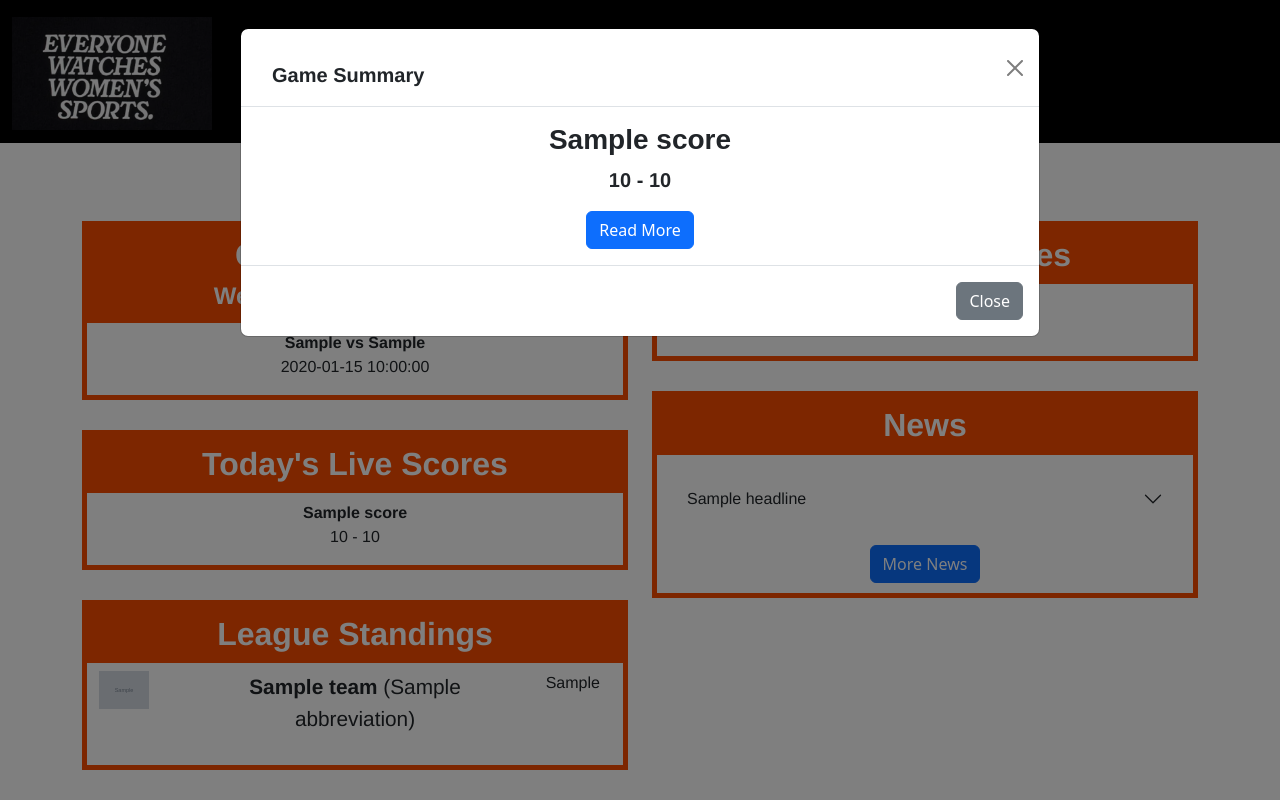
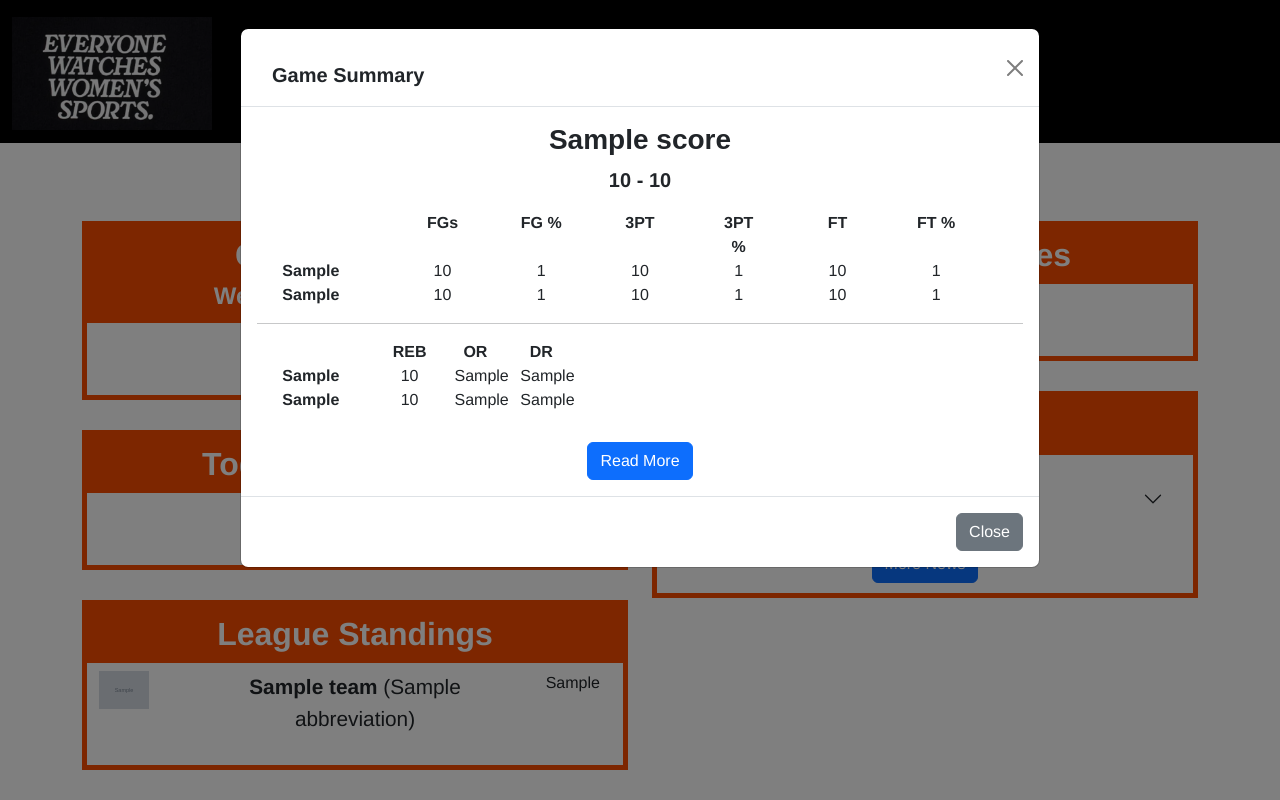
Before and after one commit to gnemzek/sports-hub, a Flask app: template templates/wnba-home.html in a window 1280 px wide, after a click that opens the changed part. Run offline with Flask 3, Linux system fonts and the light colour scheme; the template is opened without the code that fills it: most values are stand-ins (such as "Sample title", 1, 10 or a date in 2020); grey boxes marked "Sample" are stand-in pictures; some web fonts are replaced.

Commit message:
Added stats to Summary modal

```diff
--- a/static/styles.css
+++ b/static/styles.css
@@ -32,6 +32,12 @@ Blue: 1982C4 */
     }
 }
 
+body,
+p,
+a {
+    font-family: roc-grotesk, Helvetica, Arial, Roboto, sans-serif;
+}
+
 h1 {
     text-align: center;
     margin: 15px;
@@ -62,10 +68,7 @@ h2 {
 
 }
 
-p,
-a {
-    font-family: roc-grotesk, Helvetica, Arial, Roboto, sans-serif;
-}
+
 
 .img-fluid {
     width: 100%;
@@ -179,6 +182,15 @@ a.btn.btn-primary.news-button {
     font-size: 20px;
 }
 
+.team-name-table,
+.table-headings {
+    font-weight: bold;
+}
+
+.summary-read-more {
+    margin-top: 30px;
+}
+
 /* News Page */
 .nav li {
     margin-right: 5px;
--- a/templates/wnba-home.html
+++ b/templates/wnba-home.html
@@ -87,8 +87,8 @@
           </div>
 
           <!-- Modal -->
-          <div class="modal fade" id="game-summary-modal-{{ score.id }}" tabindex="-1" aria-labelledby="game-summary-modal-{{ score.id }}Label"
-            aria-hidden="true">
+          <div class="modal fade" id="game-summary-modal-{{ score.id }}" tabindex="-1"
+            aria-labelledby="game-summary-modal-{{ score.id }}Label" aria-hidden="true">
             <div class="modal-dialog modal-lg">
               <div class="modal-content">
                 <div class="modal-header">
@@ -96,9 +96,75 @@
                   <button type="button" class="btn-close" data-bs-dismiss="modal" aria-label="Close"></button>
                 </div>
                 <div class="modal-body">
-                 <h3><span class="game-name">{{ score.name }} </span> </h3>
-                 <p class="summary-game-score">{{ score.away_score }} - {{ score.home_score }}</p>
-                 <a href="{{score.link}}" class="btn btn-primary" target="_blank">Read More</a>
+                  <h3><span class="game-name">{{ score.name }} </span> </h3>
+                  <p class="summary-game-score">{{ score.away_score }} - {{ score.home_score }}</p>
+
+                  <div class="row table-headings">
+                    <div class="col-2"></div>
+                    <div class="col-2">FGs</div>
+                    <div class="col-1">FG %</div>
+                    <div class="col-2">3PT</div>
+                    <div class="col-1">3PT %</div>
+                    <div class="col-2">FT</div>
+                    <div class="col-1">FT %</div>
+                    <!-- <div class="col-1">REB</div>
+                    <div class="col-1">OR</div>
+                    <div class="col-1">DR</div> -->
+                  </div>
+                  <div class="row">
+                    <div class="col-2"><span class="team-name-table"
+                        style="color: #{{score.away_team_color}}">{{score.away_short_display}}</span></div>
+                    <div class="col-2">{{score.away_FG_score}}</div>
+                    <div class="col-1">{{score.away_FG_percentage}}</div>
+                    <div class="col-2">{{score.away_3PT_score}}</div>
+                    <div class="col-1">{{score.away_3PT_percentage}}</div>
+                    <div class="col-2">{{score.away_freeThrow_score}}</div>
+                    <div class="col-1">{{score.away_freeThrow_percentage}}</div>
+                    <!-- <div class="col-1">{{score.away_total_rebounds}}</div>
+                    <div class="col-1">{{score.away_offensive_rebounds}}</div>
+                    <div class="col-1">{{score.away_defensive_rebounds}}</div> -->
+                  </div>
+                  <div class="row">
+                    <div class="col-2"><span class="team-name-table"
+                        style="color: #{{score.home_team_color}}">{{score.home_short_display}}</span></div>
+                    <div class="col-2">{{score.home_FG_score}}</div>
+                    <div class="col-1">{{score.home_FG_percentage}}</div>
+                    <div class="col-2">{{score.home_3PT_score}}</div>
+                    <div class="col-1">{{score.home_3PT_percentage}}</div>
+                    <div class="col-2">{{score.home_freeThrow_score}}</div>
+                    <div class="col-1">{{score.home_freeThrow_percentage}}</div>
+                    <!-- <div class="col-1">{{score.home_total_rebounds}}</div>
+                    <div class="col-1">{{score.home_offensive_rebounds}}</div>
+                    <div class="col-1">{{score.home_defensive_rebounds}}</div> -->
+                  </div>
+
+                  <hr>
+
+                  <div class="row table-headings">
+                    <div class="col-2"></div>
+                    <div class="col-1">REB</div>
+                    <div class="col-1">OR</div>
+                    <div class="col-1">DR</div>
+                  </div>
+                  <div class="row">
+                    <div class="col-2"><span class="team-name-table"
+                        style="color: #{{score.away_team_color}}">{{score.away_short_display}}</span></div>
+
+                    <div class="col-1">{{score.away_total_rebounds}}</div>
+                    <div class="col-1">{{score.away_offensive_rebounds}}</div>
+                    <div class="col-1">{{score.away_defensive_rebounds}}</div>
+                  </div>
+                  <div class="row">
+                    <div class="col-2"><span class="team-name-table"
+                        style="color: #{{score.home_team_color}}">{{score.home_short_display}}</span></div>
+
+                    <div class="col-1">{{score.home_total_rebounds}}</div>
+                    <div class="col-1">{{score.home_offensive_rebounds}}</div>
+                    <div class="col-1">{{score.home_defensive_rebounds}}</div>
+                  </div>
+
+
+                  <a href="{{score.link}}" class="btn btn-primary summary-read-more" target="_blank">Read More</a>
                 </div>
                 <div class="modal-footer">
                   <button type="button" class="btn btn-secondary" data-bs-dismiss="modal">Close</button>
```
Also changed, not shown: helpersWNBA.py (+23 -1 lines).
